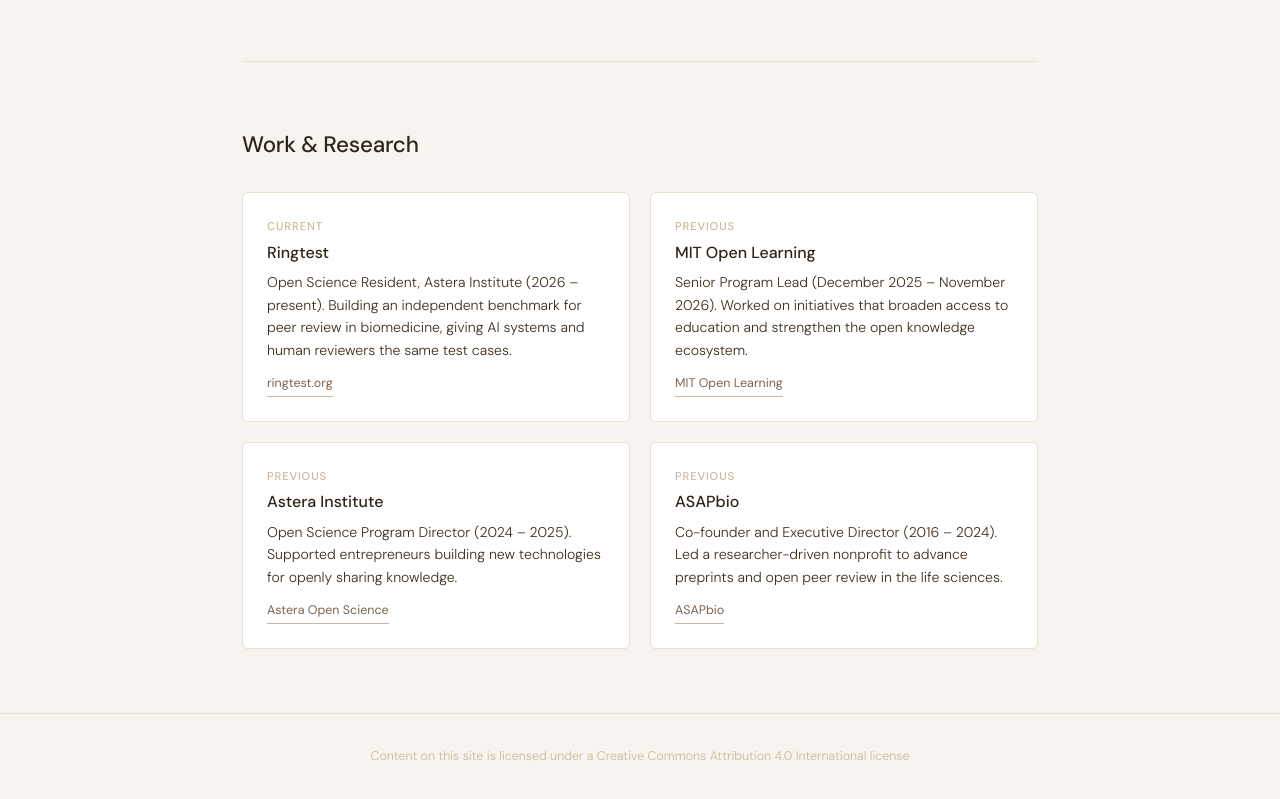
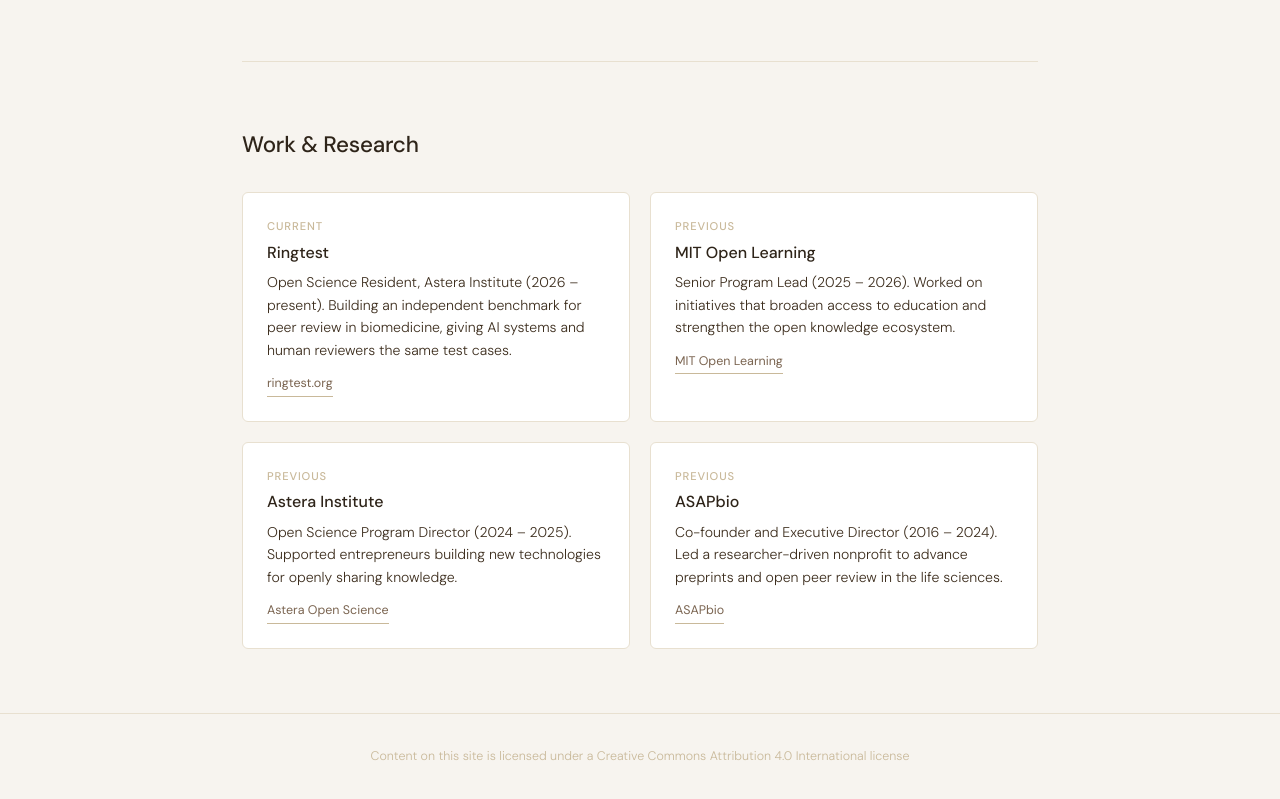
Before and after one commit to jpolka/website, a plain HTML site: page index.html in a window 1280 px wide. Shown: the part 674-1473 px from the top of the page. Drawn offline with Linux system fonts and the light colour scheme.

Commit message:
Remove months from MIT Open Learning card
Updated the duration of the Senior Program Lead position at MIT Open Learning.

```diff
--- a/index.html
+++ b/index.html
@@ -116,7 +116,7 @@ nav ul { gap: 1.25rem; }
 <div class="work-card">
 <div class="tag">Previous</div>
 <h3>MIT Open Learning</h3>
-<p>Senior Program Lead (December 2025 – November 2026). Worked on initiatives that broaden access to education and strengthen the open knowledge ecosystem.</p>
+<p>Senior Program Lead (2025 – 2026). Worked on initiatives that broaden access to education and strengthen the open knowledge ecosystem.</p>
 <a href="https://openlearning.mit.edu" target="_blank" rel="noopener">MIT Open Learning</a>
 </div>
 <div class="work-card">
```
